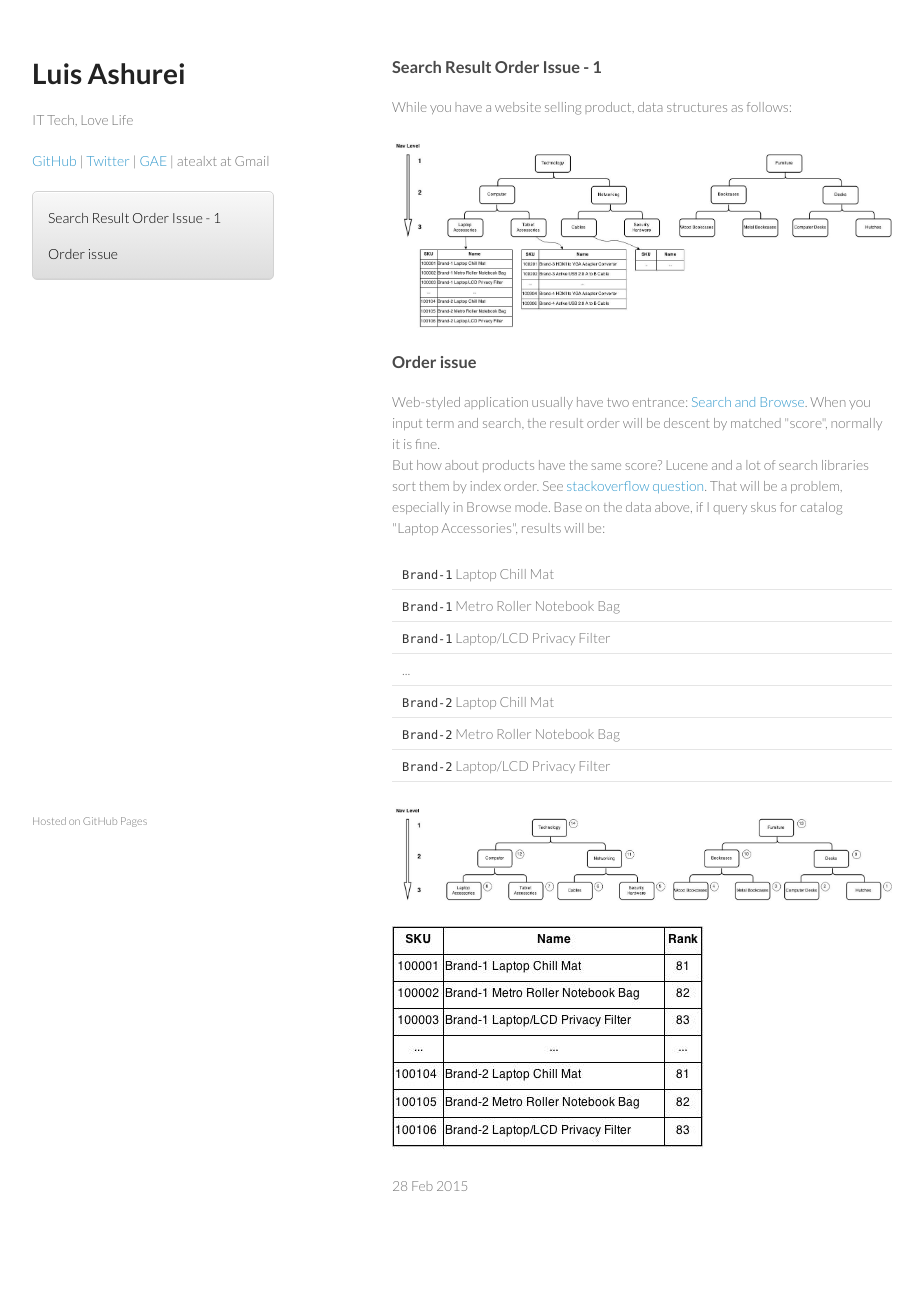
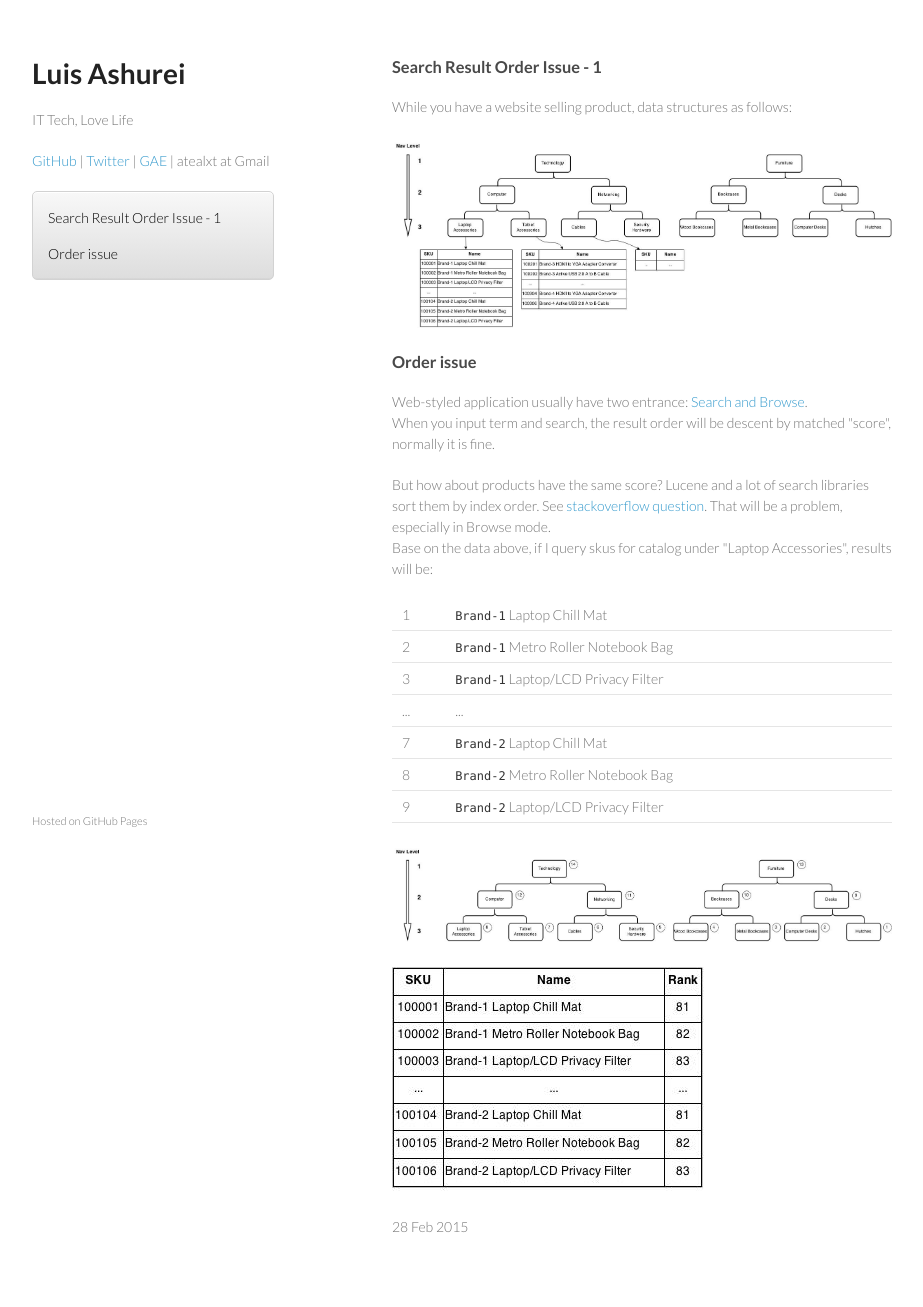
Before and after one commit to atealxt/atealxt.github.io, a Jekyll site: the page built from _posts/2015-02-28-search-result-order-issue-1.html, in a window 1280 px wide. Shown: the whole page, without its empty margins (178-1101 px from the left). Built offline with Jekyll 4.4.1, drawn with Linux system fonts in a browser that asks for light colours; comment, search, counter and statistics services are not loaded; before the commit the page ends 1266 px from its top, so only the background shows below that.

Commit message:
Update 2015-02-28-search-result-order-issue-1.html

```diff
--- a/_posts/2015-02-28-search-result-order-issue-1.html
+++ b/_posts/2015-02-28-search-result-order-issue-1.html
@@ -26,21 +26,24 @@ Order issue
 </h3>
 
 <p>
-Web-styled application usually have two entrance: <a href="https://atealxt.github.io/2014/08/20/architecture-of-search-platform.html#search-browse" target="_blank">Search and Browse</a>.
-When you input term and search, the result order will be descent by matched "score", normally it is fine. <br>
+Web-styled application usually have two entrance: <a href="https://atealxt.github.io/2014/08/20/architecture-of-search-platform.html#search-browse" target="_blank">Search and Browse</a>. <br>
+When you input term and search, the result order will be descent by matched "score", normally it is fine.
+</p>
+<p>
 But how about products have the same score? Lucene and a lot of search libraries sort them by index order. See <a href="http://stackoverflow.com/questions/10310194/how-are-results-ordered-in-solr-in-a-match-all-docs-query" target="_blank">stackoverflow question</a>.
-That will be a problem, especially in Browse mode. Base on the data above, if I query skus for catalog "Laptop Accessories", results will be:
+That will be a problem, especially in Browse mode. <br>
+Base on the data above, if I query skus for catalog under "Laptop Accessories", results will be:
 </p>
 
 <table>
   <tbody>
-    <tr><td><code>Brand-1</code> Laptop Chill Mat</td></tr>
-    <tr><td><code>Brand-1</code> Metro Roller Notebook Bag</td></tr>
-    <tr><td><code>Brand-1</code> Laptop/LCD Privacy Filter</td></tr>
-    <tr><td>...</td></tr>
-    <tr><td><code>Brand-2</code> Laptop Chill Mat</td></tr>
-    <tr><td><code>Brand-2</code> Metro Roller Notebook Bag</td></tr>
-    <tr><td><code>Brand-2</code> Laptop/LCD Privacy Filter</td></tr>
+    <tr><td>1</td><td><code>Brand-1</code> Laptop Chill Mat</td></tr>
+    <tr><td>2</td><td><code>Brand-1</code> Metro Roller Notebook Bag</td></tr>
+    <tr><td>3</td><td><code>Brand-1</code> Laptop/LCD Privacy Filter</td></tr>
+    <tr><td>...</td><td>...</td></tr>
+    <tr><td>7</td><td><code>Brand-2</code> Laptop Chill Mat</td></tr>
+    <tr><td>8</td><td><code>Brand-2</code> Metro Roller Notebook Bag</td></tr>
+    <tr><td>9</td><td><code>Brand-2</code> Laptop/LCD Privacy Filter</td></tr>
   </tbody>
 </table>
 
```
